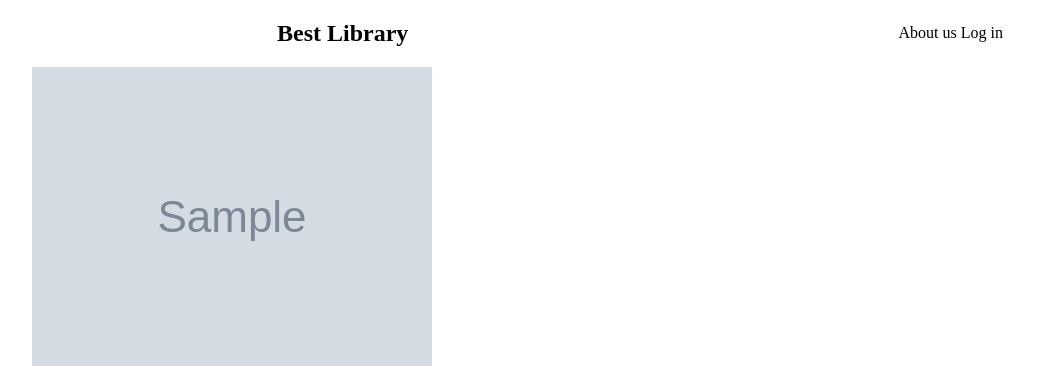
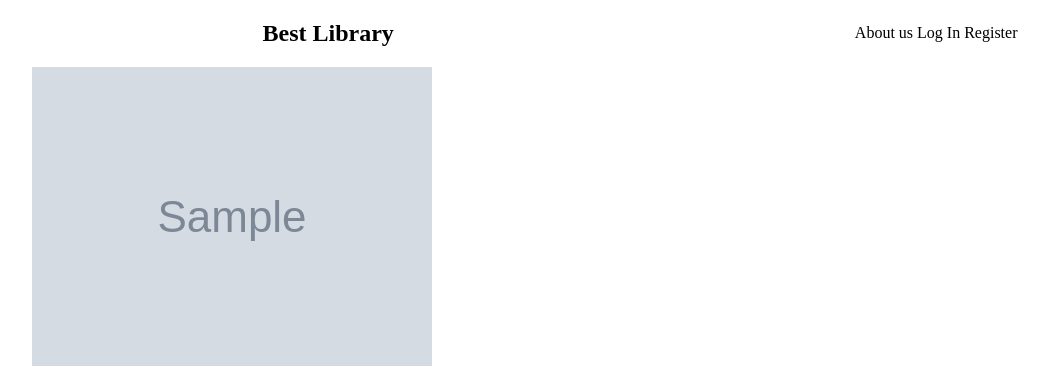
Before and after one commit to Pruki01/UCDPA-Assignment-3, a Python web app: template flaskr/templates/book.html in a window 1280 px wide. Shown: the top 366 px of the page, without its empty margins (0-1049 px from the left). Run offline with Jinja, Linux system fonts and the light colour scheme; the template is opened without the code that fills it: most values are stand-ins (such as "Sample title", 1, 10 or a date in 2020); grey boxes marked "Sample" are stand-in pictures.

Commit message:
Added home link to base.html

```diff
--- a/flaskr/templates/base.html
+++ b/flaskr/templates/base.html
@@ -11,11 +11,12 @@
 <body>
 
     <nav>
-        <h2>Best Library</h2>
+        <h2><a href="{{ url_for('index') }}">Best Library</a></h2>
 
         <div class="nav__links">
             <a href="#">About us</a>
-            <a href="#">Log in</a>
+            <a href="{{ url_for('login')}}">Log In</a>
+            <a href="{{ url_for('register')}}">Register</a>
         </div>
     </nav>
 
```
